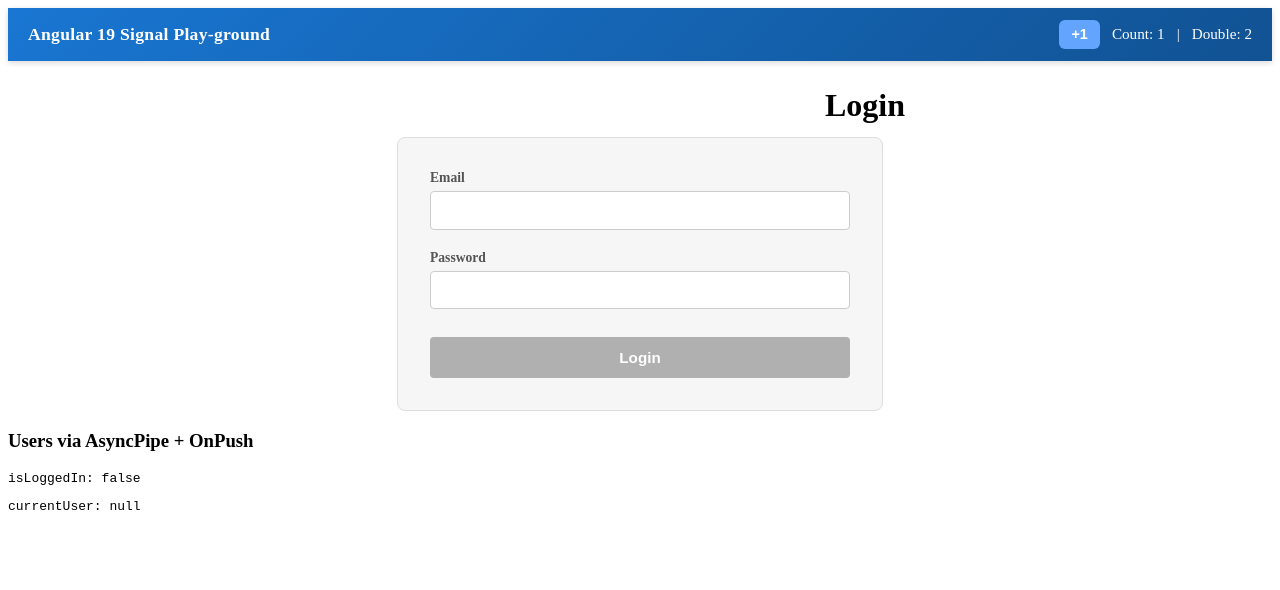
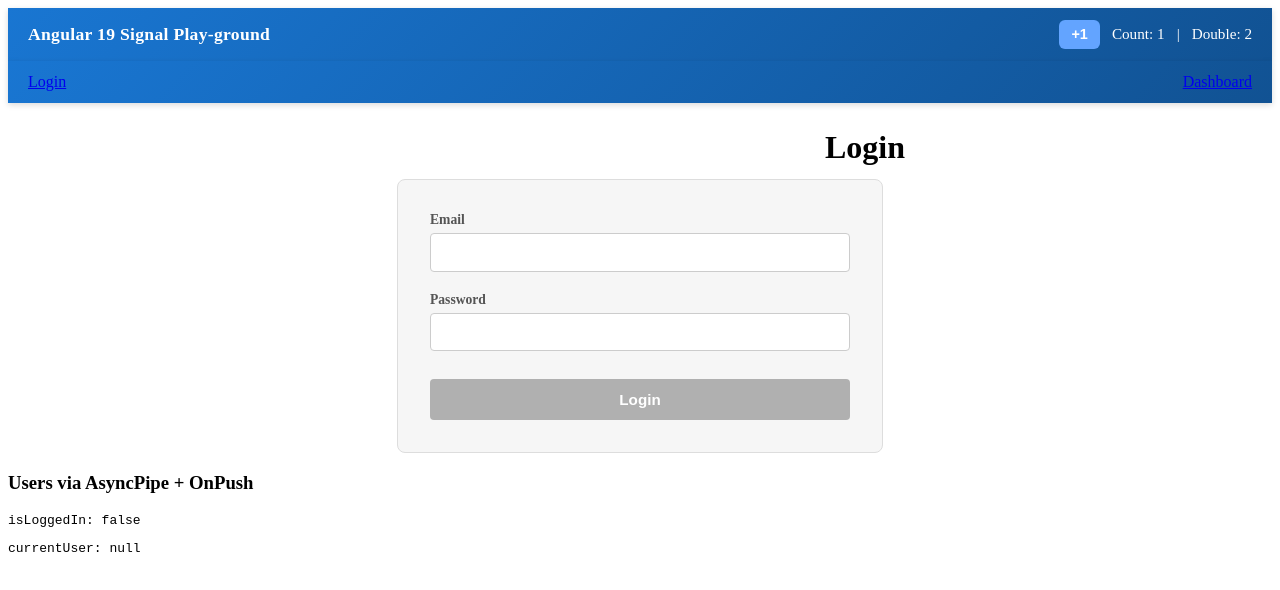
Before and after one commit to Div-404/ng19-workshop, an Angular app: page /login in a window 1280 px wide. Shown: the top 590 px of the page. Built offline with nearby package versions, Linux system fonts and the light colour scheme; data requests are answered from the project's data file.

Commit message:
feat: functional authGuard using isLoggedIn signal

```diff
--- a/src/app/app.html
+++ b/src/app/app.html
@@ -8,4 +8,8 @@
   </section>
 </header>
 
+<nav class="navlinkbar">
+  <a style="cursor:pointer" routerLink="/login">Login</a>
+  <a style="cursor:pointer" routerLink="/dashboard">Dashboard</a>
+</nav>
 <router-outlet></router-outlet>
--- a/src/app/app.routes.ts
+++ b/src/app/app.routes.ts
@@ -1,6 +1,7 @@
 import { inject } from '@angular/core';
 import { Routes } from '@angular/router';
 import { dashboardGuard } from './core/guards/dashboard-guard';
+import { authGuard } from './core/guards/auth.guard';
 
 // export const routes: Routes = [];
 
@@ -9,6 +10,6 @@ export const routes: Routes = [
   { path: 'login', loadComponent: () => import('./features/login/login').then(m=>m.Login) },
   { path: 'signup', loadComponent: () => import('./features/signup/signup').then(m=>m.Signup) },
   { path: 'dashboard', loadComponent: () => import('./features/dashboard/dashboard').then(m=>m.Dashboard),
-    canLoad: [() => inject(dashboardGuard).canLoad()] }
+    canMatch: [authGuard], }
 
 ];
--- a/src/app/app.scss
+++ b/src/app/app.scss
@@ -9,7 +9,25 @@
 //   --radius: 6px;
 //   --shadow-sm: 0 2px 6px rgba(0, 0, 0, 0.15);
 // }
+.navlinkbar{
+  position: sticky;
+  top: 50;
+  z-index: 100;
 
+  display: flex;
+  align-items:start;
+  justify-content: space-between;
+
+  padding: 0.75rem 1.25rem;
+  background: linear-gradient(
+    135deg,
+    var(--primary),
+    var(--primary-dark)
+  );
+  color: var(--text-on-primary);
+  box-shadow: var(--shadow-sm);
+
+}
 /* =========================
    Toolbar
    ========================= */
--- a/src/app/app.ts
+++ b/src/app/app.ts
@@ -1,9 +1,9 @@
 import { Component, computed, effect, OnInit, signal } from '@angular/core';
-import { RouterOutlet } from '@angular/router';
+import { RouterLink, RouterLinkActive, RouterOutlet } from '@angular/router';
 
 @Component({
   selector: 'app-root',
-  imports: [RouterOutlet],
+  imports: [RouterOutlet,RouterLink],
   standalone: true,
   templateUrl: './app.html',
   // styleUrl: './app.scss'
--- /dev/null
+++ b/src/app/core/guards/auth.guard.ts
@@ -0,0 +1,13 @@
+import { inject } from '@angular/core';
+import { CanMatchFn, Router } from '@angular/router';
+import { AuthService } from '../services/auth.service';
+export const authGuard:CanMatchFn = () => {
+    const auth = inject(AuthService);
+    const router = inject(Router);
+    const loggedIn = auth.isLoggedIn();
+    console.log("Hey am i logged in", loggedIn);
+    if(!loggedIn){
+        return router.createUrlTree(['/login']);
+    }
+    return true;
+};
```
